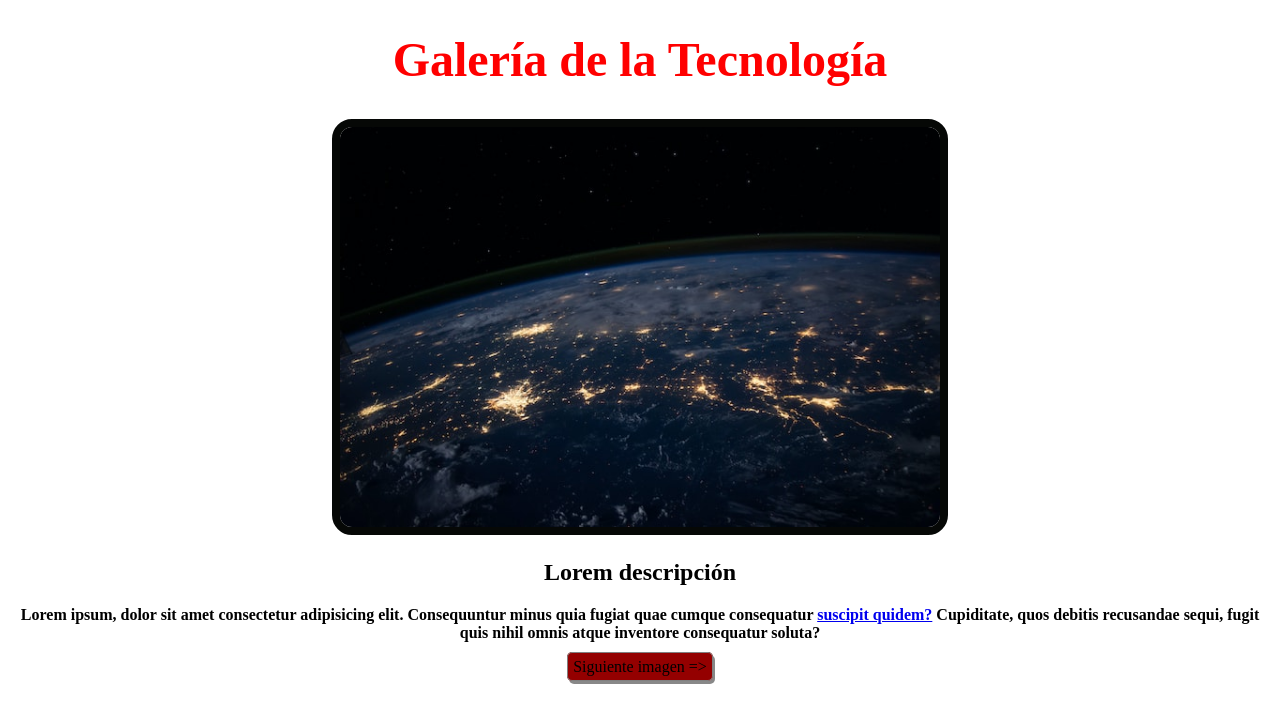
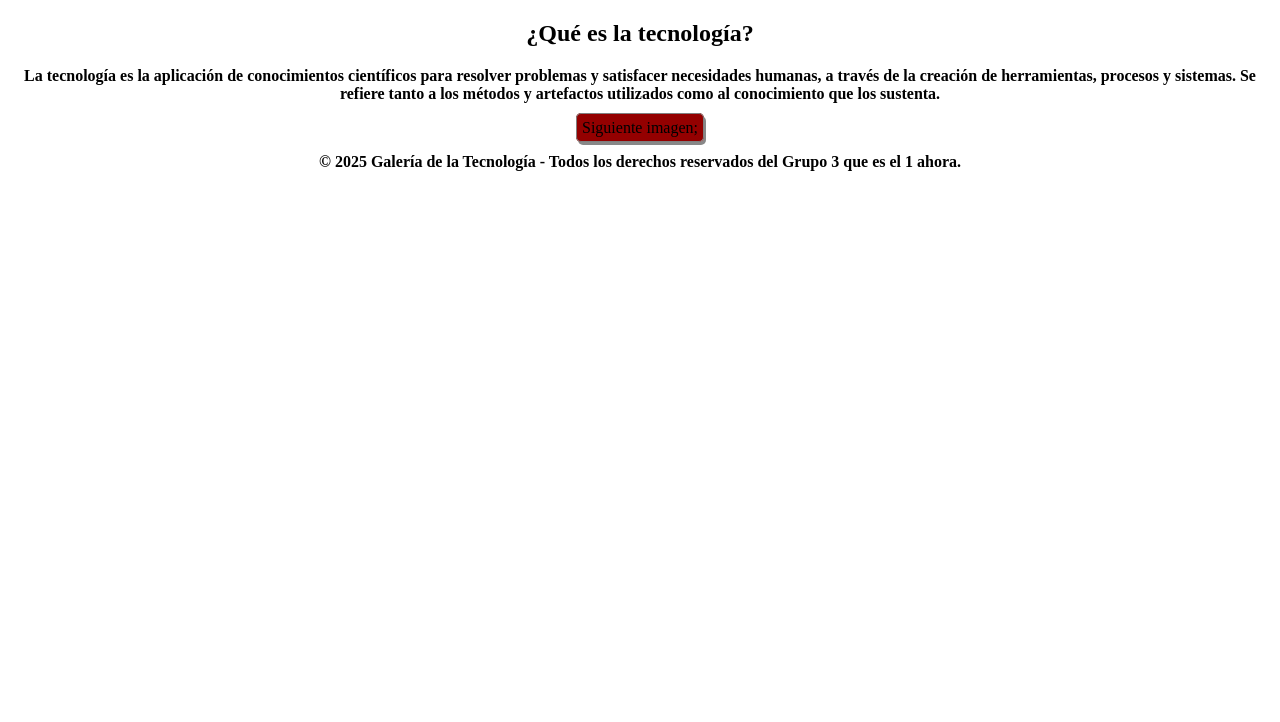
Before and after one commit to Connor123db/galeriadeimagenes, a plain HTML site: page index.html in a window 1280 px wide. Drawn offline with Linux system fonts and the light colour scheme.

Commit message:
cambio html

```diff
--- a/index.html
+++ b/index.html
@@ -9,13 +9,13 @@
 </head>
 
 <body>
-    <h1>Galería de la Tecnología</h1>
-    <img src="img1.jpg" alt="Imagen de la NASA" class="image"/>
-    <h2>Lorem descripción</h2>
-    <p>Lorem ipsum, dolor sit amet consectetur adipisicing elit. Consequuntur minus quia fugiat quae cumque consequatur
-        <a href="index2.html">suscipit quidem?</a> Cupiditate, quos debitis recusandae sequi, fugit quis nihil omnis atque inventore consequatur
-        soluta?</p>
-    <a href="index2.html" title="Imagen siguiente" class="link-button">Siguiente imagen =&gt;</a>
+     <h2>¿Qué es la tecnología?</h2>
+    <p>La tecnología es la aplicación de conocimientos científicos para resolver problemas y satisfacer necesidades humanas, a través de la creación de herramientas, procesos y sistemas. Se refiere tanto a los métodos y artefactos utilizados como al conocimiento que los sustenta.</p>
+
+    <a href="page2.html" title="Imagen siguiente" class="link-button">Siguiente imagen;</a>
 </body>
 
+<footer>
+    <p>&copy; 2025 Galería de la Tecnología - Todos los derechos reservados del Grupo 3 que es el 1 ahora.</p>
+</footer>
 </html>
```
Also changed, not shown: index2.html (+6 -5 lines).
